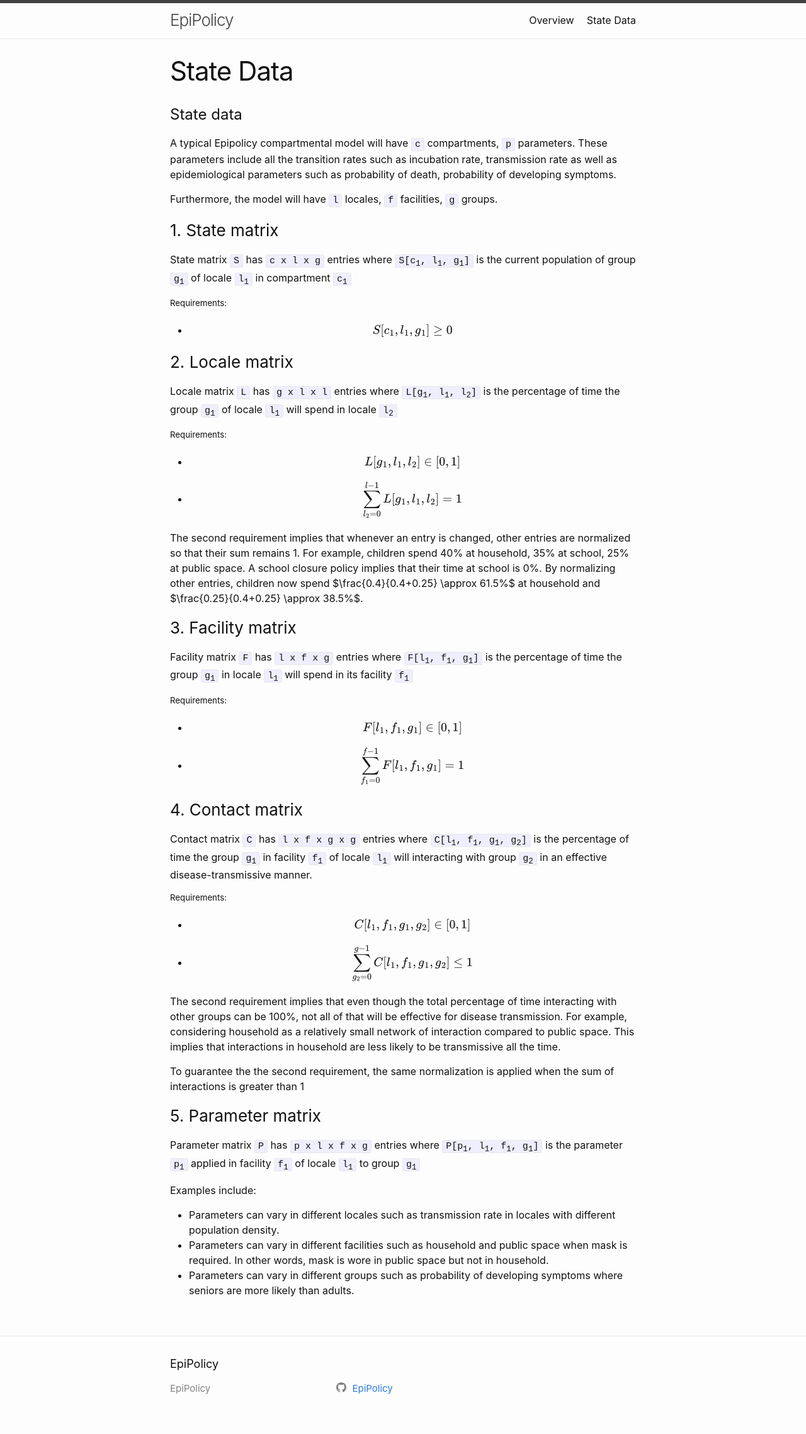
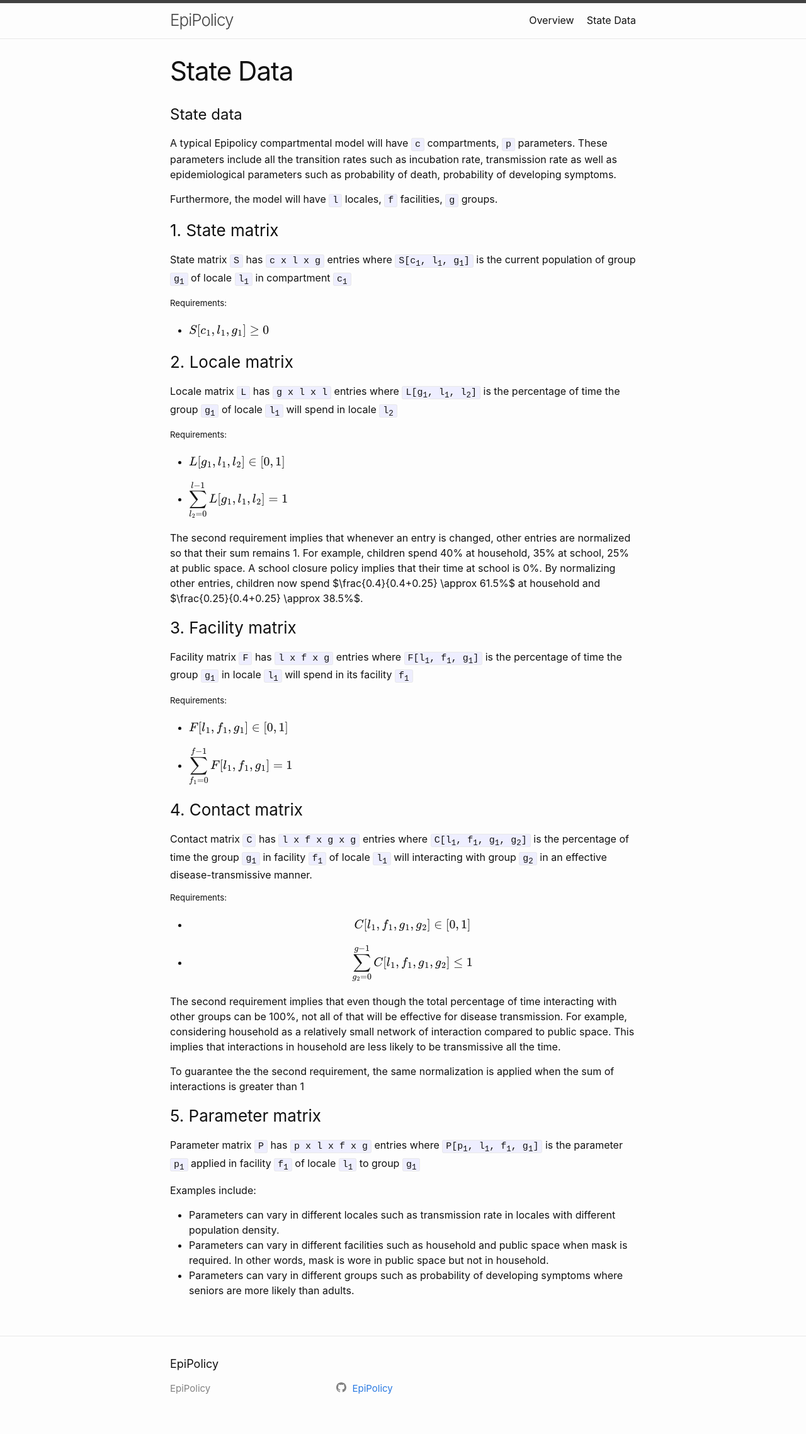
Before and after one commit to EpiPolicy/epipolicy.github.io, a Jekyll site: the page built from state_data.md, in a window 1280 px wide. Shown: the whole page at 63% size. Built offline with Jekyll 4.4.1, drawn with Linux system fonts in a browser that asks for light colours.

Commit message:
left aligned formulas css and example

```diff
--- a/assets/main.scss
+++ b/assets/main.scss
@@ -3,3 +3,9 @@
 ---
 
 @import "minima";
+
+.left-formula {
+    .MathJax {
+        text-align: left !important;
+    }
+}
--- a/state_data.md
+++ b/state_data.md
@@ -13,9 +13,10 @@ Furthermore, the model will have <code>l</code> locales, <code>f</code> faciliti
 
 State matrix <code>S</code> has <code>c x l x g</code> entries where <code>S[c<sub>1</sub>, l<sub>1</sub>, g<sub>1</sub>]</code> is the current population of group <code>g<sub>1</sub></code> of locale <code>l<sub>1</sub></code> in compartment <code>c<sub>1</sub></code>
 
+
 ##### Requirements:
 
-- $$ S[c_1, l_1, g_1] \geq 0 $$
+- <div class="left-formula">$$ S[c_1, l_1, g_1] \geq 0 $$</div>
 
 ### 2. Locale matrix
 
@@ -23,8 +24,10 @@ Locale matrix <code>L</code> has <code>g x l x l</code> entries where <code>L[g<
 
 ##### Requirements:
 
+<div class="left-formula" markdown="1">
 - $$ L[g_1, l_1, l_2] \in [0, 1] $$
 - $$ \sum_{l_2=0}^{l-1} L[g_1, l_1, l_2] = 1 $$
+</div>
 
 The second requirement implies that whenever an entry is changed, other entries are normalized so that their sum remains 1. For example, children spend 40% at household, 35% at school, 25% at public space. A school closure policy implies that their time at school is 0%. By normalizing other entries, children now spend $\frac{0.4}{0.4+0.25} \approx 61.5%$ at household and $\frac{0.25}{0.4+0.25} \approx 38.5%$.
 
@@ -34,8 +37,10 @@ Facility matrix <code>F</code> has <code>l x f x g</code> entries where <code>F[
 
 ##### Requirements:
 
+<div class="left-formula" markdown="1">
 - $$ F[l_1, f_1, g_1] \in [0, 1] $$
 - $$ \sum_{f_1=0}^{f-1} F[l_1, f_1, g_1] = 1 $$
+</div>
 
 ### 4. Contact matrix
 
```
Also changed, not shown: 1 other file.
